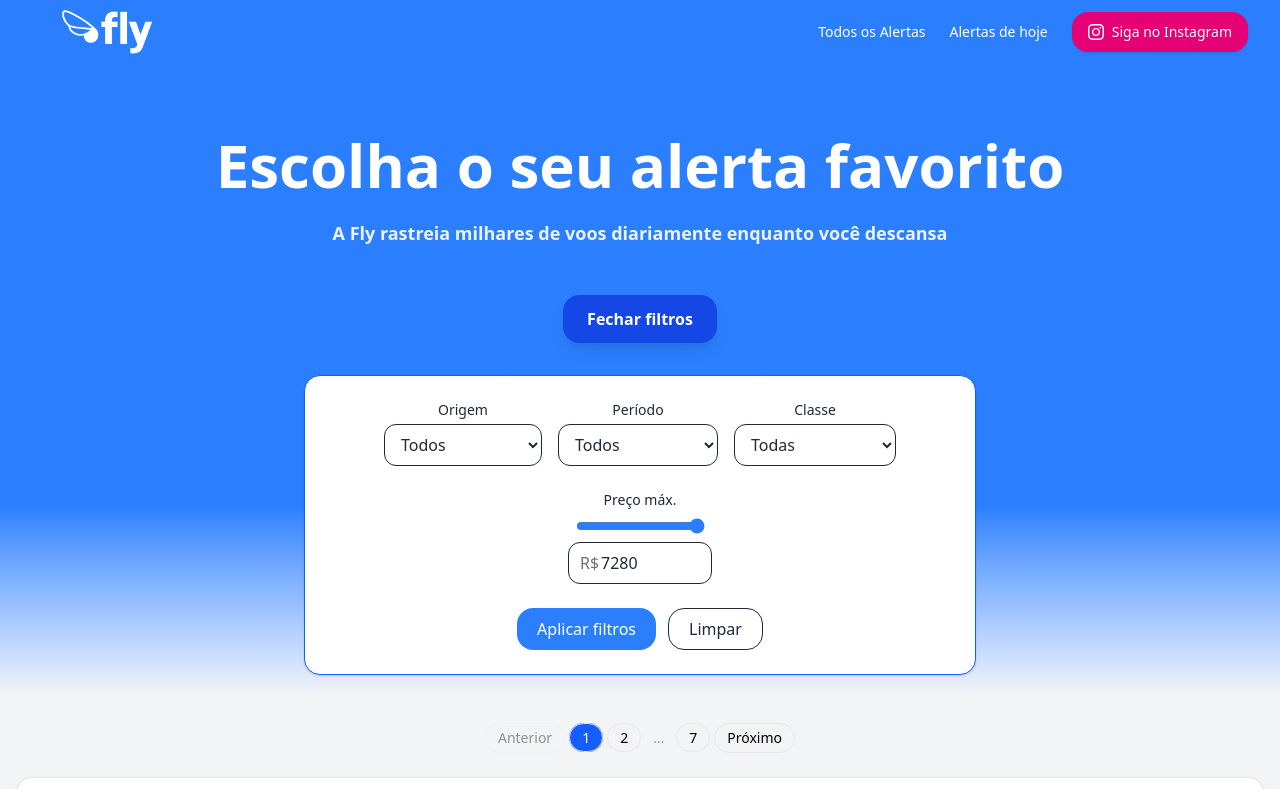
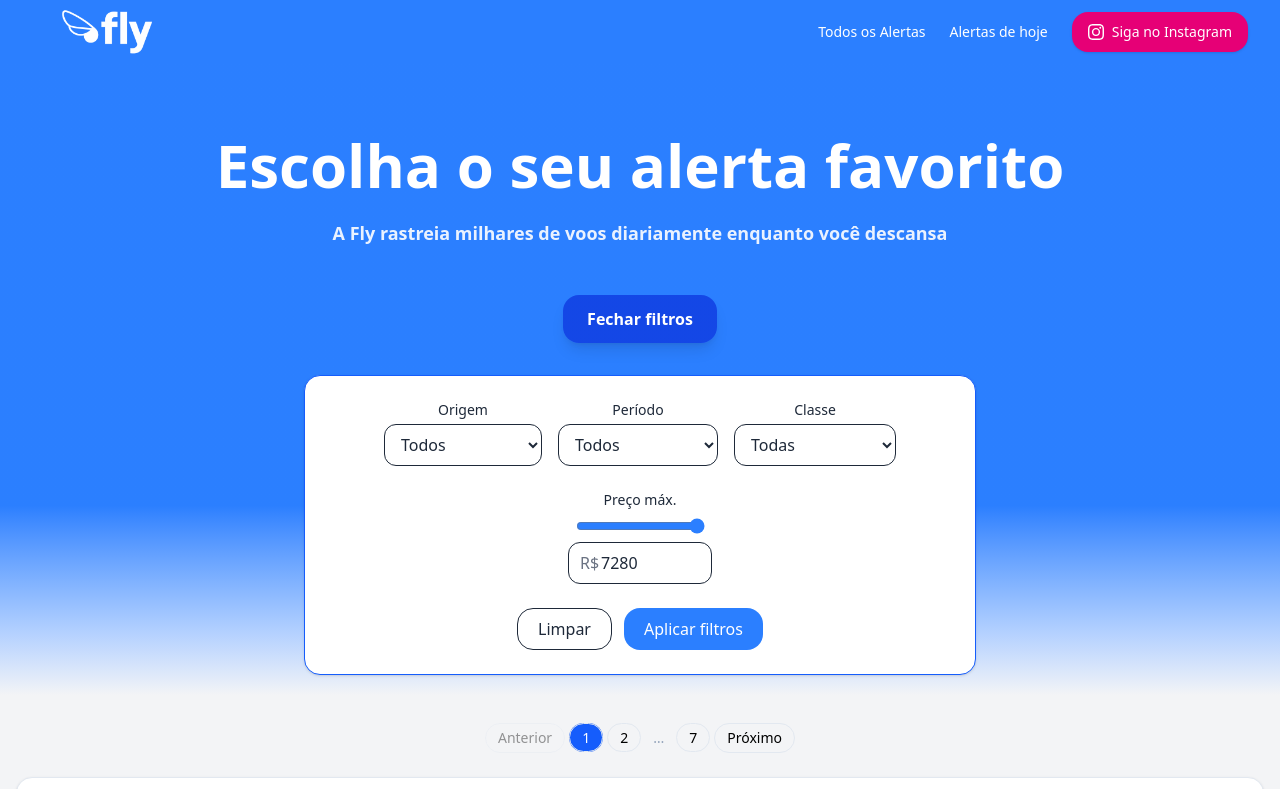
Before and after one commit to GCOUTO-FONSECA/flytripalert_js-site, a Next.js app: page / in a window 1280 px wide. Shown: the top 789 px of the page. Built offline with nearby package versions, Linux system fonts and the light colour scheme.

Commit message:
fix: reorder filter buttons in Hero component for improved usability

```diff
--- a/components/Hero.tsx
+++ b/components/Hero.tsx
@@ -163,18 +163,18 @@ export default function Hero() {
                 {/* Botões de aplicar e limpar filtros */}
                 <div className="mt-6 flex justify-center gap-3">
                   <button
+                    type="button" // Reseta manualmente
+                    onClick={resetFilters}
+                    className="rounded-2xl px-5 py-2 font-medium border hover:bg-gray-100 transition"
+                  >
+                    Limpar
+                  </button>
+                  <button
                     type="button" // Evita submit implícito
                     onClick={applyFilters}
                     className="rounded-2xl px-5 py-2 font-medium bg-blue-500 text-white hover:bg-blue-600 transition"
                   >
                     Aplicar filtros
-                  </button>
-                  <button
-                    type="button" // Reseta manualmente
-                    onClick={resetFilters}
-                    className="rounded-2xl px-5 py-2 font-medium border hover:bg-gray-100 transition"
-                  >
-                    Limpar
                   </button>
                 </div>
               </form>
```
